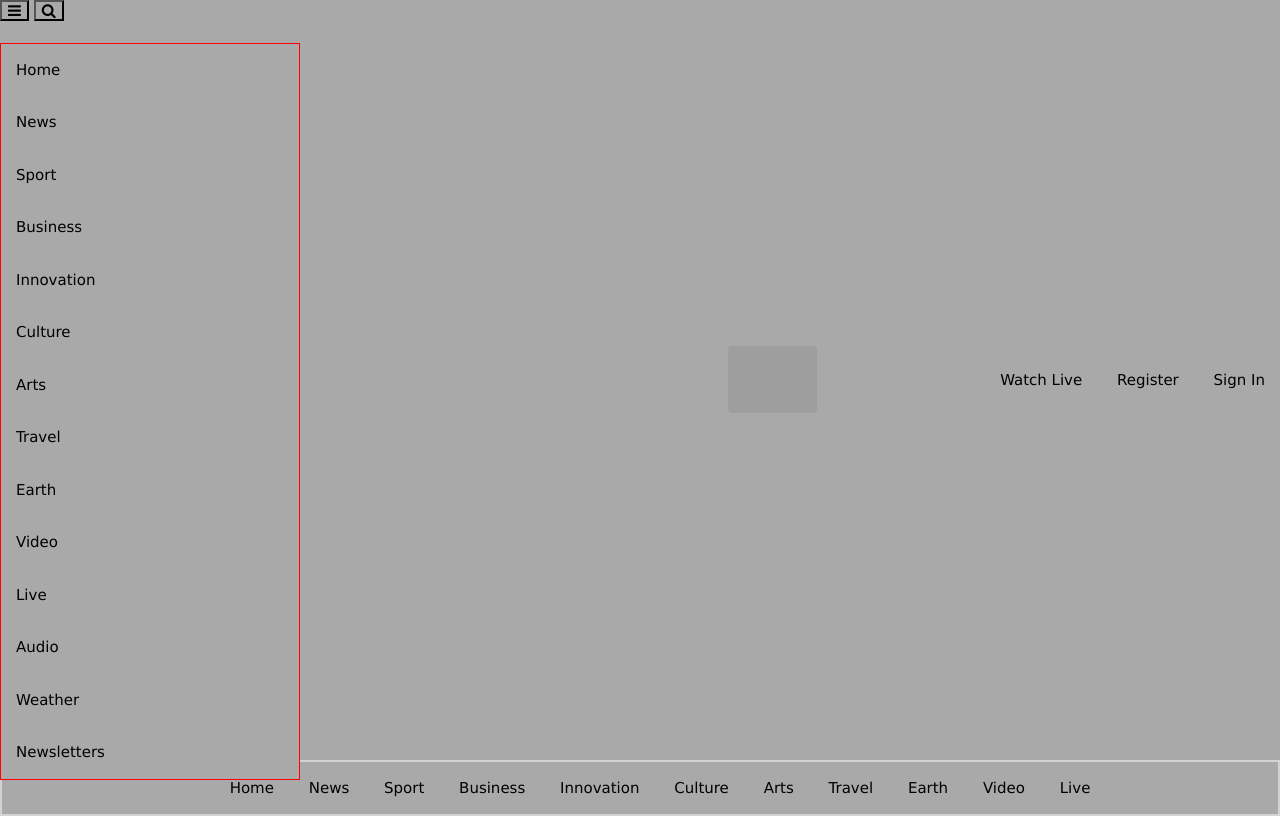
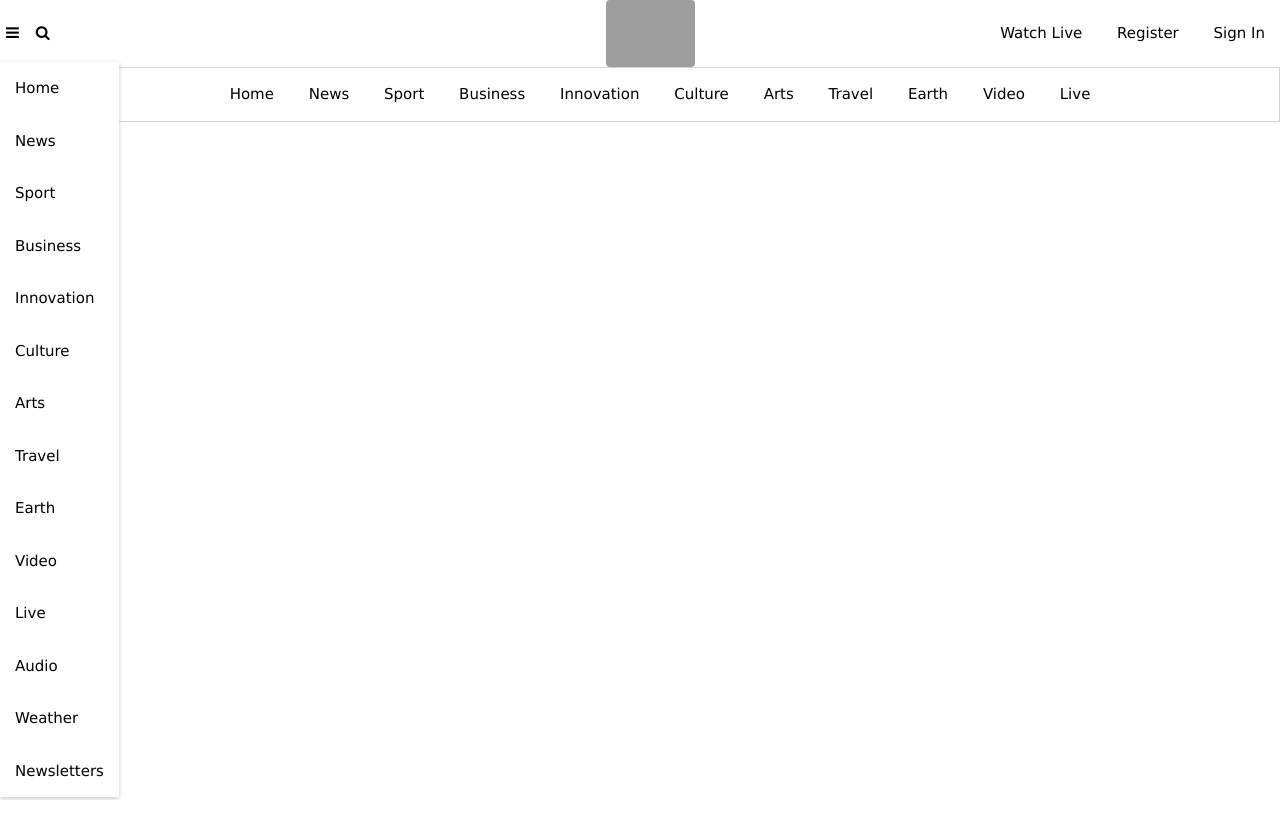
Before and after one commit to michaelsmith09/MirrorBBCWebsite, a plain HTML site: page index.html in a window 1280 px wide. Both pictures are taken after a click on the button 14 px from the left and 10 px from the top of the page. Drawn offline with nearby package versions, Linux system fonts and the light colour scheme; grey boxes are pictures that could not be loaded.

Commit message:
dropdown menu update 1

```diff
--- a/index.css
+++ /dev/null
@@ -1,53 +0,0 @@
-*{
-    margin: 0;
-    background-color: darkgray;
-}
-
-.panel{
-    position: relative;
-    /* position: absolute; */
-    top: 20px;
-    left: 0;
-    border: 1px solid red;
-    width: 300px;
-
-}
-
-.navContainerOne{
-    display: flex;
-    justify-content: space-between;
-    align-items: center;
-    /* border-top: 2px solid lightgrey; */
-}
-
-.bbcLogo{
-
-    border-radius: 4px;
-    max-width: 7%;
-    height: auto;
-    margin-left: 300px;
-    /* border: 1px solid red; */
-
-}
-
-.navContainerTwo{
-    display: flex;
-    justify-content: center;
-    border: 2px solid lightgrey;
-}
-
-li{
-    display: flex inline;
-    flex-direction: row;
-}
-
-a{
-    display: block;
-    padding: 15px;
-    text-decoration: none;
-    color:black;
-}
-
-a:hover {
-    background-color: lightgrey;
-}
--- a/index.html
+++ b/index.html
@@ -5,17 +5,18 @@
     <meta name="viewport" content="width=device-width, initial-scale=1.0">
     <link rel="stylesheet" href="https://www.w3schools.com/w3css/4/w3.css">
     <link rel="stylesheet" href="https://cdnjs.cloudflare.com/ajax/libs/font-awesome/4.7.0/css/font-awesome.min.css">
-    <link rel="stylesheet" href="index.css">
+    <link rel="stylesheet" href="styles.css">
+    <script src="script.js" defer></script>
     <title>BBCWebsite</title>
 </head>
 <body>
     <header>
         <section>
             <nav class="navContainerOne">
-                <div>
-                    <button id="accordion" class="fa fa-bars"></button>
-                    <button id="accordion" class="fa fa-search searchBtn"></button>
-                    <div class="panel">
+                <div class="dropdown" data-dropdown>
+                    <button id="accordion" class="fa fa-bars link" data-dropdown-button></button>
+                    <button id="accordion" class="fa fa-search searchBtn link" data-dropdown-button></button>
+                    <div class="dropdown-menu">
                         <a href="index.html">Home</a>
                         <a>News</a>
                         <a>Sport</a>
--- /dev/null
+++ b/script.js
@@ -0,0 +1,15 @@
+document.addEventListener('click', e => {
+    const isDropdownButton = e.target.matches("[data-dropdown-button]")
+    if (!isDropdownButton && e.target.closest('[data-dropdown]') != null) return
+
+    let currentDropdown
+    if (isDropdownButton) {
+        currentDropdown = e.target.closest('[data-dropdown]')
+        currentDropdown.classList.toggle('active')
+    }
+
+    document.querySelectorAll("[data-dropdown].active").forEach(dropdown => {
+        if(dropdown === currentDropdown) return
+        dropdown.classList.remove('active')
+    })
+})
--- /dev/null
+++ b/styles.css
@@ -0,0 +1,94 @@
+*{
+    margin: 0;
+    /* background-color: darkgray; */
+}
+/*
+.panel{
+    position: absolute;
+    top: 69px;
+    left: 0;
+    border: 1px solid red;
+    background-color: white;
+    display: flex;
+    justify-content: center;
+    align-items: left;
+    flex-direction: column;
+    width: 300px;
+    height: 100%;
+} */
+
+.link{
+    background: none;
+    border: none;
+    text-decoration: none;
+    cursor: pointer;
+    /* color:grey; */
+}
+
+.dropdown.active > .link,
+.link:hover {
+    color: black;
+}
+
+.dropdown{
+    position: relative;
+}
+
+.dropdown-menu{
+    position: absolute;
+    left: 0;
+    top: calc(100% + 1.17rem);
+    background-color: white;
+    box-shadow: 0 2px 5px 0 rgba(0, 0, 0, .2);
+    opacity: 0;
+    pointer-events: none;
+    transform: translateX(-10px);
+    transition: opacity 100ms ease-in-out, transform 100ms ease-in-out;
+}
+
+.dropdown.active > .link + .dropdown-menu{
+    opacity: 1;
+    transform: translateX(0);
+    pointer-events: auto;
+}
+
+/* opacity makes the menu invisible */
+
+.navContainerOne{
+    display: flex;
+    justify-content: space-between;
+    align-items: center;
+    /* border-top: 2px solid lightgrey; */
+}
+
+.bbcLogo{
+
+    border-radius: 4px;
+    max-width: 7%;
+    height: auto;
+    margin-left: 300px;
+    /* border: 1px solid red; */
+
+}
+
+.navContainerTwo{
+    display: flex;
+    justify-content: center;
+    border: 1px solid lightgrey;
+}
+
+li{
+    display: flex inline;
+    flex-direction: row;
+}
+
+a{
+    display: block;
+    padding: 15px;
+    text-decoration: none;
+    color:black;
+}
+
+a:hover {
+    background-color: lightgrey;
+}
```
Also changed, not shown: index.js (deleted).
